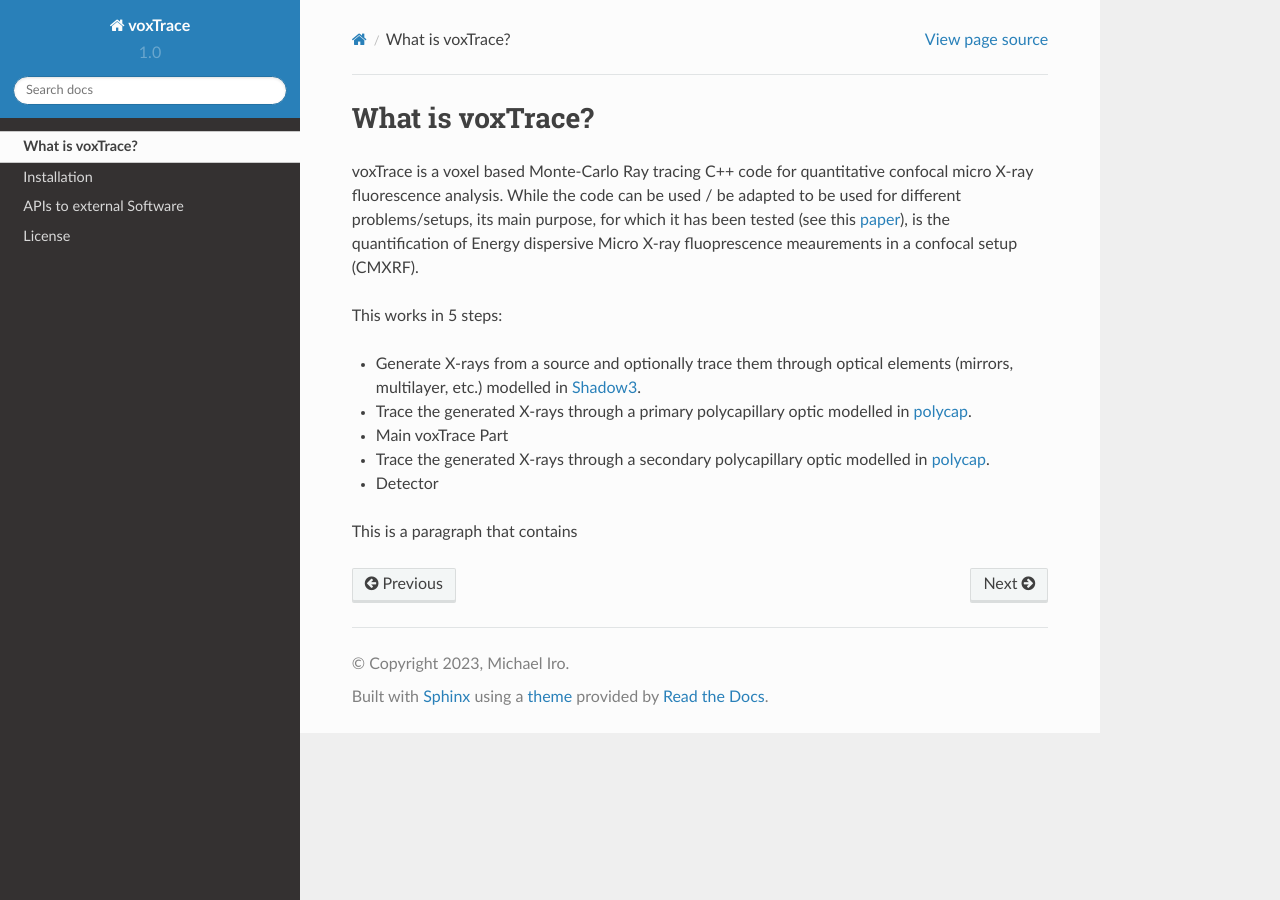
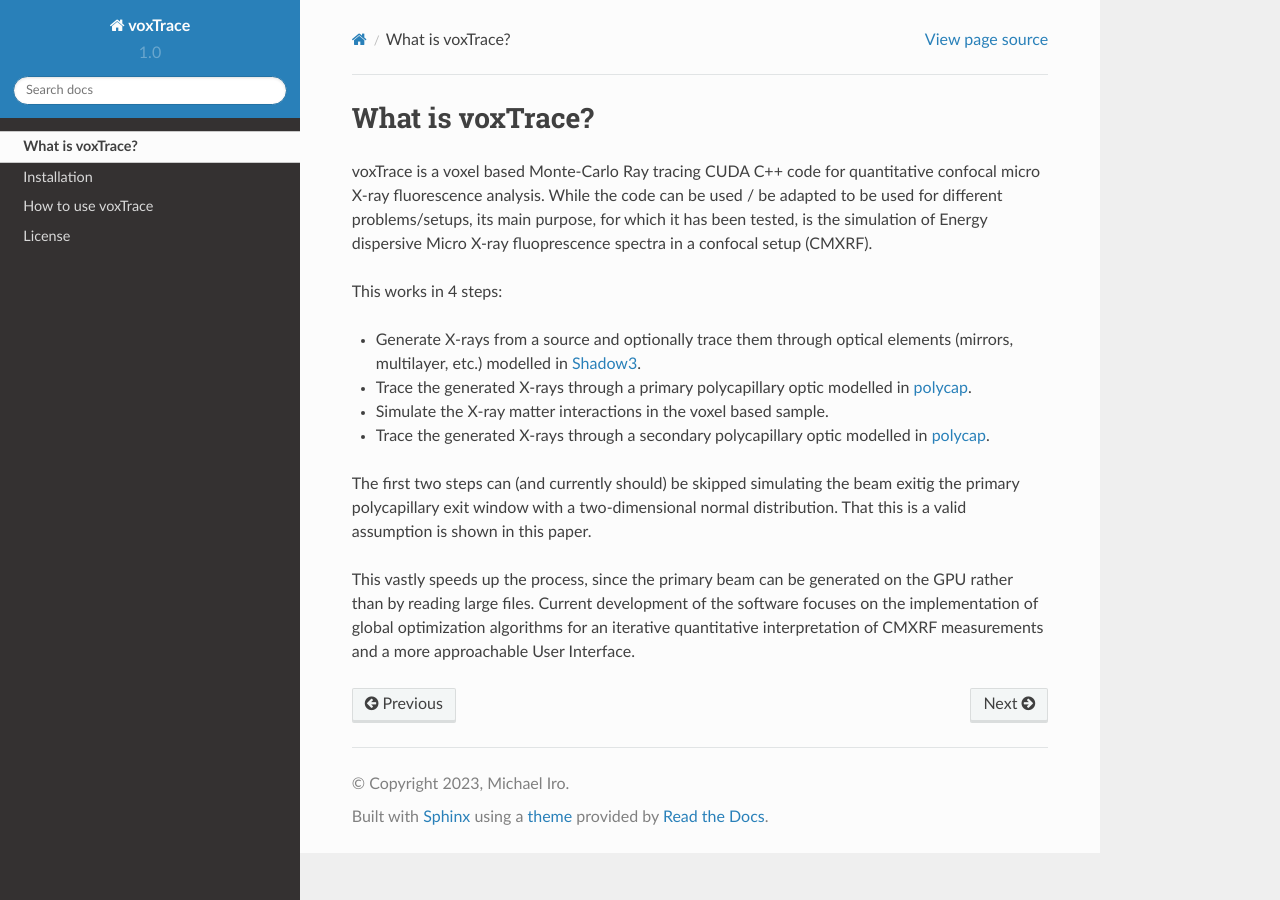
Before and after one commit to michaelIro/voxTrace, a Sphinx documentation site: the page built from docs/introduction.rst, in a window 1280 px wide. Built offline with Sphinx 7.4.7 and the Read the Docs theme 2.0.0, drawn with Linux system fonts in a browser that asks for light colours.

Commit message:
updated doc

```diff
--- a/docs/index.rst
+++ b/docs/index.rst
@@ -5,5 +5,5 @@ voxTrace
 
   introduction
   installation
-  classes
+  use
   licence
--- a/docs/installation.rst
+++ b/docs/installation.rst
@@ -2,6 +2,7 @@ Installation
 ============
 voxTrace is a CUDA C++ package that can theoretically be run on various plattforms after
 modification of the MAKEFILE. voxTrace was developed and tested on Ubuntu 20.04 and 22.04.
+
 A reproducible code ocean capsule can be found
 
 Ubuntu
--- a/docs/introduction.rst
+++ b/docs/introduction.rst
@@ -1,16 +1,21 @@
 What is voxTrace?
 ===================
-voxTrace is a voxel based Monte-Carlo Ray tracing C++ code for quantitative confocal micro X-ray fluorescence analysis. While the code can be used / be adapted to be used for different problems/setups, its main purpose, for which it has been tested (see this `paper`_), is the quantification of Energy dispersive Micro X-ray fluoprescence meaurements in a confocal setup (CMXRF).
+voxTrace is a voxel based Monte-Carlo Ray tracing CUDA C++ code for quantitative confocal micro X-ray fluorescence analysis.
+While the code can be used / be adapted to be used for different problems/setups, its main purpose, for which it has been
+tested, is the simulation of Energy dispersive Micro X-ray fluoprescence spectra in a confocal setup (CMXRF).
 
-This works in 5 steps:
+This works in 4 steps:
 
 * Generate X-rays from a source and optionally trace them through optical elements (mirrors, multilayer, etc.) modelled in `Shadow3`_.
 * Trace the generated X-rays through a primary polycapillary optic modelled in `polycap`_.
-* Main voxTrace Part
+* Simulate the X-ray matter interactions in the voxel based sample.
 * Trace the generated X-rays through a secondary polycapillary optic modelled in `polycap`_.
-* Detector
 
-This is a paragraph that contains
+The first two steps can (and currently should) be skipped simulating the beam
+exitig the primary polycapillary exit window with a two-dimensional normal distribution. That this is a valid assumption is shown in this paper.
+
+This vastly speeds up the process, since the primary beam can be generated on the GPU rather than by reading large files.
+Current development of the software focuses on the implementation of global optimization algorithms for an iterative quantitative interpretation of CMXRF measurements and a more approachable User Interface.
 
 .. _Shadow3: https://github.com/oasys-kit/shadow3
 .. _polycap: https://pietertack.github.io/polycap
--- /dev/null
+++ b/docs/use.rst
@@ -0,0 +1,2 @@
+How to use voxTrace
+====================
```
Also changed, not shown: 2 other files.
